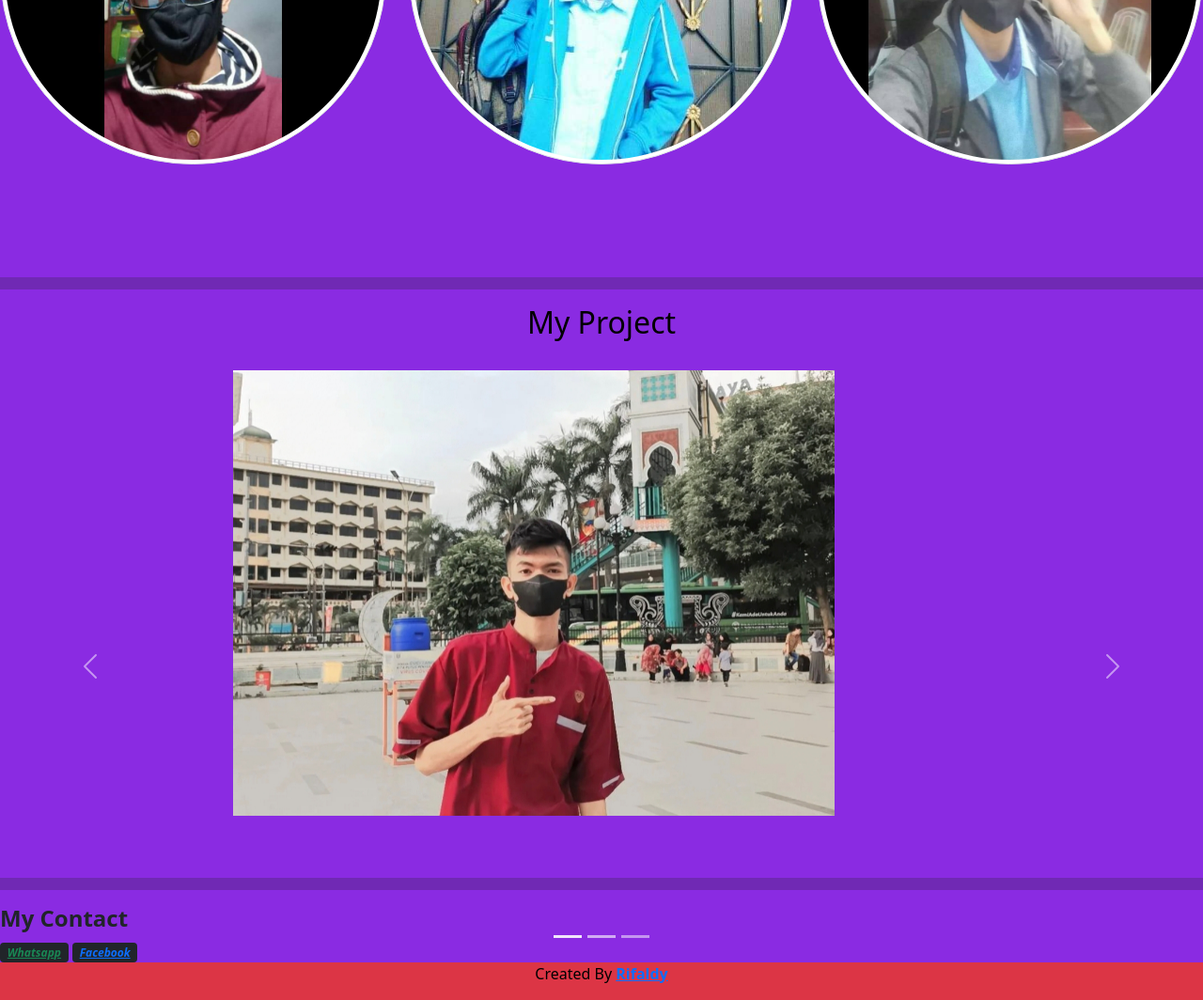
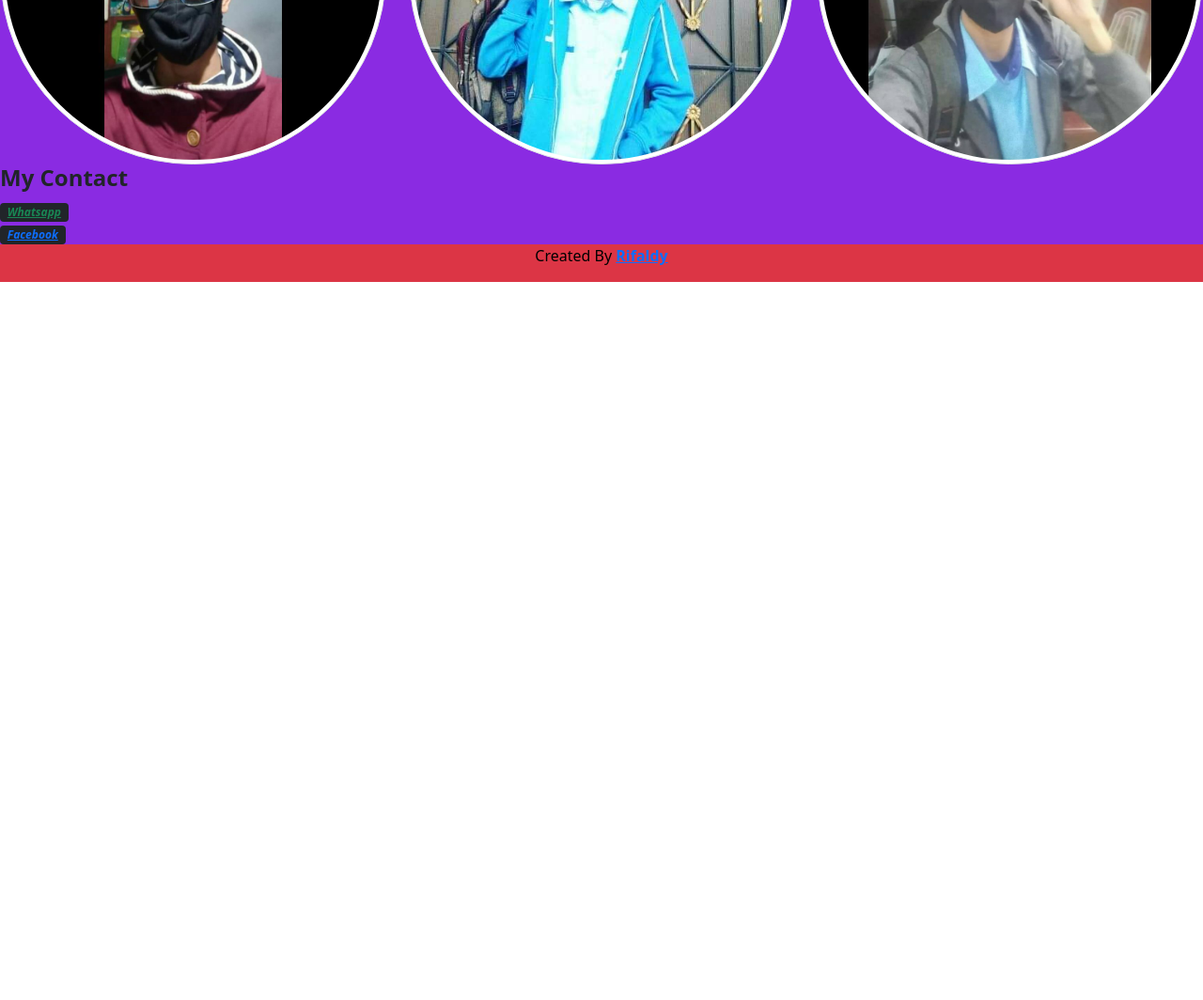
Before and after one commit to RifaldyAldy/Portofolio, a plain HTML site: page index.html in a window 1280 px wide. Shown: the part 1345-2409 px from the top of the page at 94% size. After the commit the page ends 1645 px from the top, so only its background shows below. Drawn offline with nearby package versions, Linux system fonts and the light colour scheme.

Commit message:
Update index.html

```diff
--- a/index.html
+++ b/index.html
@@ -94,43 +94,6 @@
           <div class="col-md">
             <img src="Pictures/4 (1).jpg" class="img-thumbnail rounded-circle" alt="..." />
           </div>
-        </div>
-      </div>
-      <div class="br"><br /><br /><br /><br /><br /></div>
-    </section>
-    <section class="Carousel-section">
-      <div class="row text-center">
-        <hr size="15px" />
-        <h2 id="Project">My Project</h2>
-      </div>
-      <br />
-      <div id="container">
-        <div id="carouselExampleDark" class="carousel slide" data-bs-ride="carousel">
-          <div class="carousel-indicators">
-            <button type="button" data-bs-target="#carouselExampleDark" data-bs-slide-to="0" class="active" aria-current="true" aria-label="Slide 1"></button>
-            <button type="button" data-bs-target="#carouselExampleDark" data-bs-slide-to="1" aria-label="Slide 2"></button>
-            <button type="button" data-bs-target="#carouselExampleDark" data-bs-slide-to="2" aria-label="Slide 3"></button>
-          </div>
-          <div class="carousel-inner">
-            <div class="carousel-item active">
-              <img src="Pictures/1.jpg" class="d-block w-30" alt="..." />
-            </div>
-            <div class="carousel-item">
-              <img src="Pictures/1.jpg" class="d-block w-30" alt="..." />
-            </div>
-            <div class="carousel-item">
-              <img src="Pictures/3.jpg" class="d-block w-30" alt="..." />
-            </div>
-          </div>
-          <button class="carousel-control-prev" type="button" data-bs-target="#carouselExampleDark" data-bs-slide="prev">
-            <span class="carousel-control-prev-icon" aria-hidden="true"></span>
-            <span class="visually-hidden">Previous</span>
-          </button>
-          <button class="carousel-control-next" type="button" data-bs-target="#carouselExampleDark" data-bs-slide="next">
-            <span class="carousel-control-next-icon" aria-hidden="true"></span>
-            <span class="visually-hidden">Next</span>
-          </button>
-          <hr size="15px" />
           <h4 class="fw-bold">My Contact</h4>
           <i><a class="badge bg-dark text-success" href="https://wa.me/+6289612792131">Whatsapp</a></i>
           <i><a class="badge bg-dark text-primary" href="https://fb.com/ferolyrine">Facebook</a></i>
```
